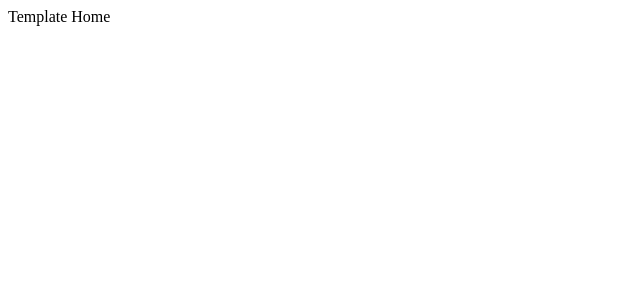
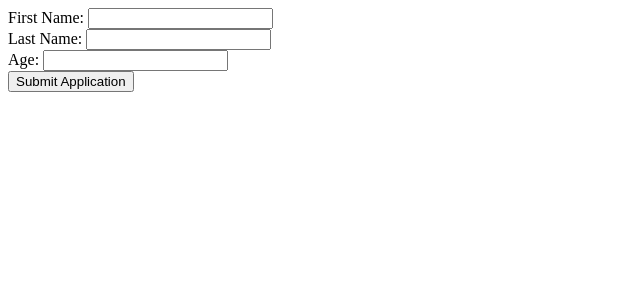
Before and after one commit to JustalK/LABORATORY-ANGULAR-12, an Angular app: page / in a window 1280 px wide. Shown: the top 300 px of the page, without its empty margins (0-640 px from the left). Built offline with nearby package versions, Linux system fonts and the light colour scheme.

Commit message:
[FEATURE] Playing with a formGroup

```diff
--- a/src/app/app-routing.module.ts
+++ b/src/app/app-routing.module.ts
@@ -1,12 +1,12 @@
 import { NgModule } from '@angular/core';
 import { RouterModule, Routes } from '@angular/router';
 
-import HomeComponent from '@pages/home/home.component';
+import Experiment_0001 from '@pages/formGroup/formGroup.component';
 import SecondaryComponent from '@pages/secondary/secondary.component';
 
 const routes: Routes = [
   { path: 'secondary', component: SecondaryComponent },
-  { path: '', component: HomeComponent },
+  { path: '', component: Experiment_0001 },
 ];
 
 @NgModule({
--- a/src/app/app.component.ts
+++ b/src/app/app.component.ts
@@ -4,6 +4,4 @@ import { Component } from '@angular/core';
   selector: 'app-root',
   templateUrl: './app.component.html',
 })
-export class AppComponent {
-  title = 'TITLE';
-}
+export class AppComponent {}
--- /dev/null
+++ b/src/app/pages/formGroup/formGroup.component.ts
@@ -0,0 +1,18 @@
+import { Component } from '@angular/core';
+import { FormControl, FormGroup } from '@angular/forms';
+
+@Component({
+  selector: 'app-home',
+  templateUrl: './template.component.html',
+})
+export default class CustomComponent {
+  identityForm = new FormGroup({
+    firstName: new FormControl(''),
+    lastName: new FormControl(''),
+    age: new FormControl(''),
+  });
+
+  callingFunction() {
+    console.log(this.identityForm.value);
+  }
+}
--- /dev/null
+++ b/src/app/pages/formGroup/template.component.html
@@ -0,0 +1,23 @@
+<form [formGroup]="identityForm" (ngSubmit)="callingFunction()">
+  <div>
+    <label>
+      First Name:
+      <input type="text" formControlName="firstName">
+    </label>
+  </div>
+  <div>
+    <label>
+      Last Name:
+      <input type="text" formControlName="lastName">
+    </label>
+  </div>
+  <div>
+    <label>
+      Age:
+      <input type="text" formControlName="age">
+    </label>
+  </div>
+  <div>
+    <button type="submit">Submit Application</button>
+  </div>
+</form>
--- a/src/app/pages/home/home.component.ts
+++ /dev/null
@@ -1,9 +0,0 @@
-import { Component } from '@angular/core';
-
-@Component({
-  selector: 'app-home',
-  templateUrl: './template.component.html',
-})
-export default class CustomComponent {
-  title = 'Home';
-}
--- a/src/app/pages/home/template.component.html
+++ /dev/null
@@ -1 +0,0 @@
-Template Home
--- a/src/app/pages/secondary/secondary.component.ts
+++ b/src/app/pages/secondary/secondary.component.ts
@@ -4,6 +4,4 @@ import { Component } from '@angular/core';
   selector: 'app-secondary',
   templateUrl: './template.component.html',
 })
-export default class CustomComponent {
-  title = 'Secondary';
-}
+export default class CustomComponent {}
```
Also changed, not shown: src/app/app.module.ts (+4 -3 lines), 1 other file (tests, documents, lock files or other folders).
